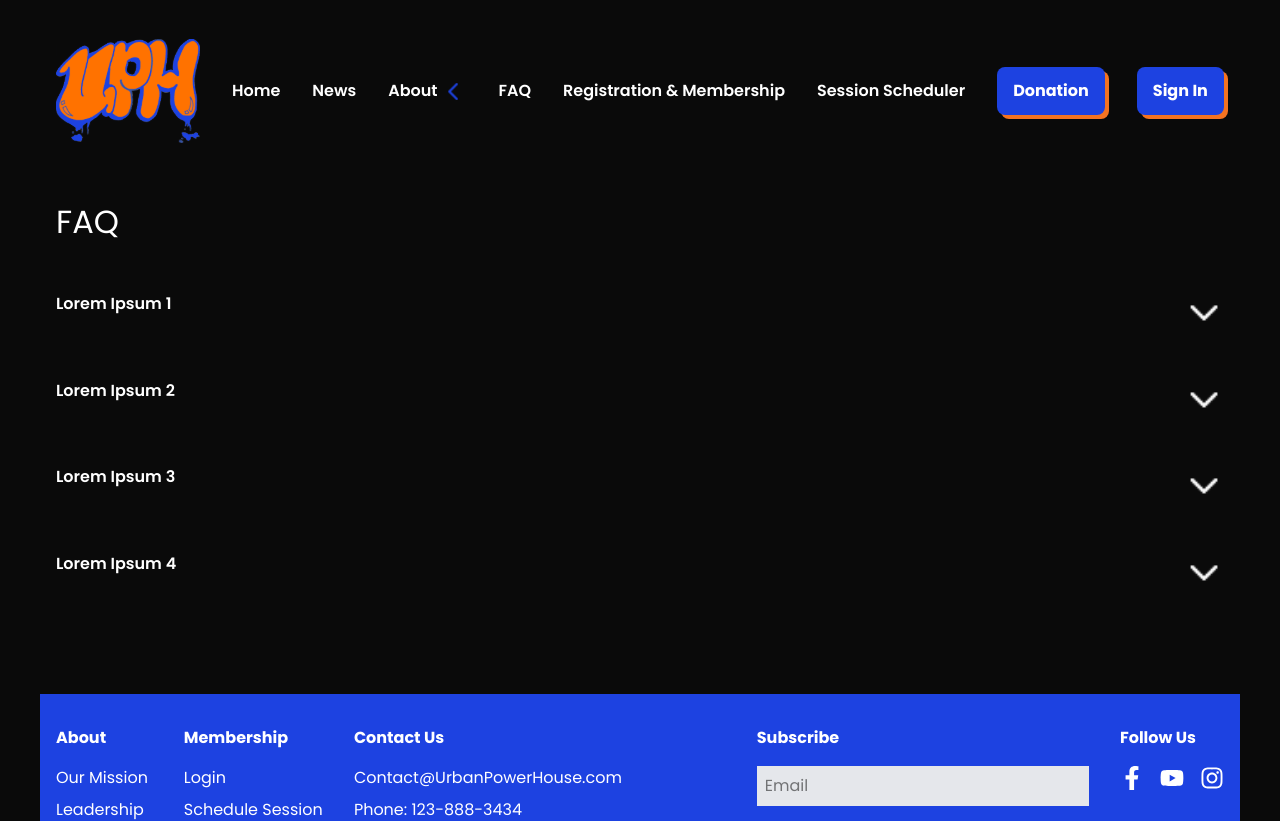
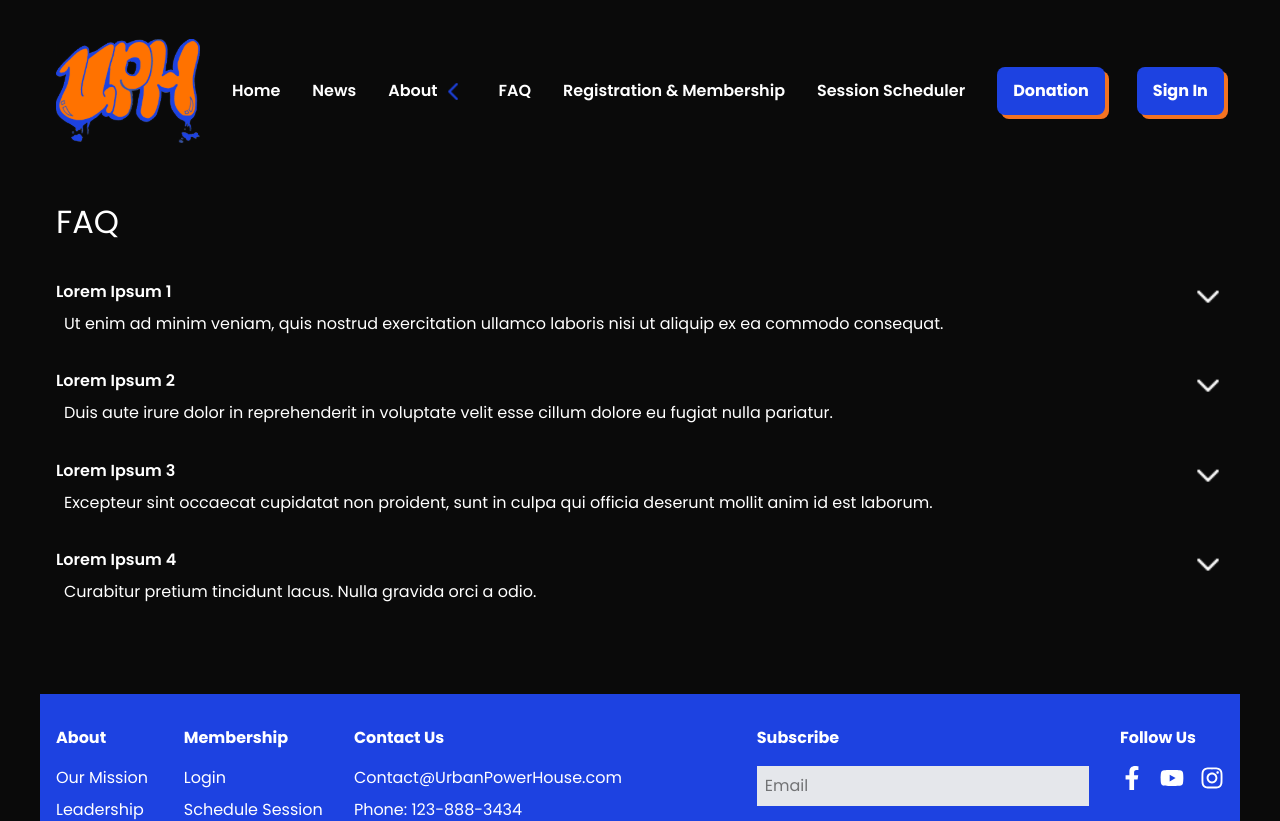
Before and after one commit to Artists-for-Humanity/urban-powerhouse, a Next.js app: page /FAQ in a window 1280 px wide. Shown: the top 821 px of the page. Built offline with nearby package versions, Linux system fonts and the light colour scheme.

Commit message:
OMG ITS WORKING, HAS ST UFF ANSWERS QUESTIONS IN RIGHT SPOTS OMG

```diff
--- a/components/Question.tsx
+++ b/components/Question.tsx
@@ -1,19 +1,19 @@
 import React from 'react';
-import  Image  from 'next/image';
+import Image from 'next/image';
 
 interface QuestionProps{
-      title?: string
+      faq?: string
+      answer?: string
 }
 
-
-
-  const Question: React.FC<QuestionProps> = ({title}) => {
+  const Question: React.FC<QuestionProps> = ({faq, answer}) => {
      return (
-        <div className="flex place-content-between col-start-1 col-span-12 font-semibold bg-c">
-         <div>
-         {title}
+        <div className="flex-column col-start-1 col-span-12 bg-c">
+            <div className="flex place-content-between col-start-1 col-span-12 font-semibold">
+               <div className="text-[16px]">
+               {faq}
                </div>
-         <div className='w-[40px] h-auto'>
+               <div className='w-[32px] h-auto'>
                   <Image
                   src='/icons/chevron.png'
                   width={1000}
@@ -21,8 +21,13 @@ interface QuestionProps{
                   alt="button"
                   />
                </div>
+            </div>
+            <div className="flex pl-[0.5rem] pr-[0.5rem]">
+            {answer}
+            </div>
+         </div>
 
-         </div>
+
 
     );
 };
--- a/pages/FAQ.tsx
+++ b/pages/FAQ.tsx
@@ -29,22 +29,10 @@ export default function FAQ() {
             <Navigation/>
             <Container className="min-h-[60vh] ">
               <h1 className="text-[32px] col-start-1 col-span-11 title">FAQ</h1>
-              <Question title="Lorem Ipsum 1"/>
-              <Question title="Lorem Ipsum 2"/>
-              <Question title="Lorem Ipsum 3"/>
-              <Question title="Lorem Ipsum 4"/>
-
-
-                {/* <h1 className="text-[32px] col-span-11 title">FAQ</h1>
-                <div className="flex place-content-between col-start-1 col-span-12 FAQ-Block-1">
-                  <Question text = "Lorem Ipsum 1"/>
-                  <MoreInfoButton image = "arrowButton.png"/>
-                </div>
-                <MoreInformation text = "geuigsoohs"/> */}
-
-
-
-
+              <Question faq="Lorem Ipsum 1" answer="Ut enim ad minim veniam, quis nostrud exercitation ullamco laboris nisi ut aliquip ex ea commodo consequat."/>
+              <Question faq="Lorem Ipsum 2" answer="Duis aute irure dolor in reprehenderit in voluptate velit esse cillum dolore eu fugiat nulla pariatur."/>
+              <Question faq="Lorem Ipsum 3" answer="Excepteur sint occaecat cupidatat non proident, sunt in culpa qui officia deserunt mollit anim id est laborum."/>
+              <Question faq="Lorem Ipsum 4" answer="Curabitur pretium tincidunt lacus. Nulla gravida orci a odio."/>
               </Container>
             <Footer />
           </Grid>
```
Lines whose indentation alone changed are shown as unchanged.
